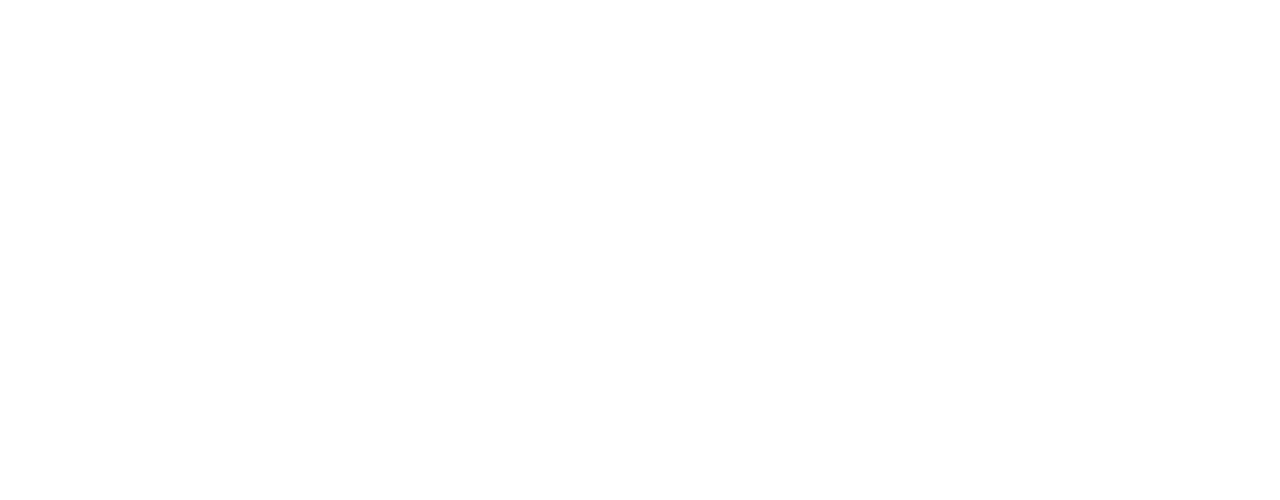
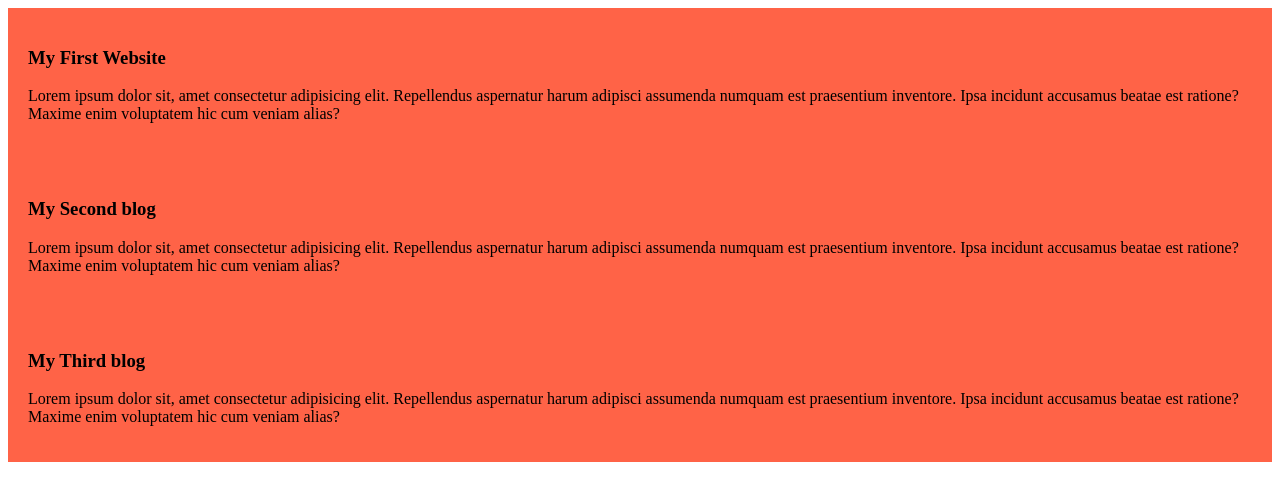
Before and after one commit to sdismailhossain68/my-simple-website, a plain HTML site: page index.html in a window 1280 px wide. Drawn offline with Linux system fonts and the light colour scheme.

Commit message:
added the second blog and third blog

```diff
--- a/index.html
+++ b/index.html
@@ -4,8 +4,20 @@
     <meta charset="UTF-8">
     <meta name="viewport" content="width=device-width, initial-scale=1.0">
     <title>My Simple website</title>
+    <link rel="stylesheet" href="styles/blog.css">
 </head>
 <body>
-
+    <div>
+        <h3>My First Website</h3>
+        <p>Lorem ipsum dolor sit, amet consectetur adipisicing elit. Repellendus aspernatur harum adipisci assumenda numquam est praesentium inventore. Ipsa incidunt accusamus beatae est ratione? Maxime enim voluptatem hic cum veniam alias?</p>
+    </div>
+    <div>
+        <h3>My Second blog</h3>
+        <p>Lorem ipsum dolor sit, amet consectetur adipisicing elit. Repellendus aspernatur harum adipisci assumenda numquam est praesentium inventore. Ipsa incidunt accusamus beatae est ratione? Maxime enim voluptatem hic cum veniam alias?</p>
+    </div>
+    <div>
+        <h3>My Third blog</h3>
+        <p>Lorem ipsum dolor sit, amet consectetur adipisicing elit. Repellendus aspernatur harum adipisci assumenda numquam est praesentium inventore. Ipsa incidunt accusamus beatae est ratione? Maxime enim voluptatem hic cum veniam alias?</p>
+    </div>
 </body>
 </html>
--- /dev/null
+++ b/styles/blog.css
@@ -0,0 +1,4 @@
+div{
+    background-color: tomato;
+    padding: 20px;
+}
```
